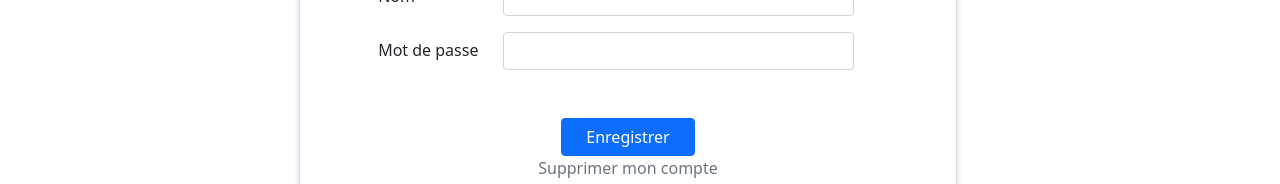
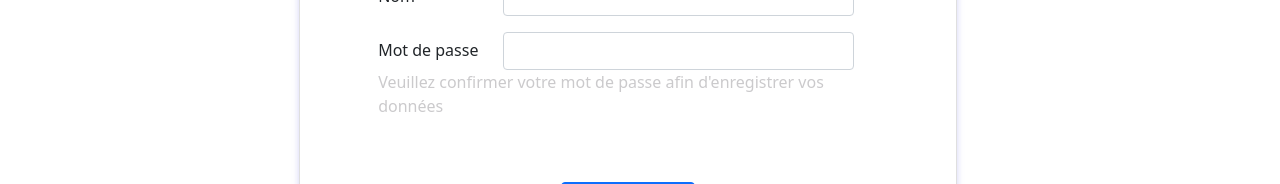
Before and after one commit to AngeliqueMarquis/AngeliqueMarquis_7_04032022-, a Vue app in the folder frontend/: page /profil in a window 1280 px wide. Shown: the part 439-623 px from the top of the page. Built offline with nearby package versions, Linux system fonts and the light colour scheme; no server answers; sample sign-in values are in the browser's storage.

Commit message:
Correction orthographe

```diff
--- a/frontend/src/views/Post.vue
+++ b/frontend/src/views/Post.vue
@@ -36,8 +36,8 @@
 
               <div class="fb-status-container fb-border fb-gray-bg">
                   <ul class="fb-comments">
-                      <li class="d-flex">
-                          <img class="rounded-circle align-baseline" :src="post.User.image" alt="photo de profil" width="50">
+                      <li class="d-flex" >
+
                           <div class="cmt-form">
                               <textarea v-model="comment" class="form-control" placeholder="Votre commentaire..." name=""></textarea>
                               <button class="btn btn-color" id="color" @click="createComment(post.id)">Commenter</button>
--- a/frontend/src/views/Profil.vue
+++ b/frontend/src/views/Profil.vue
@@ -42,6 +42,9 @@
                     </div>
                     <div class="col-sm-9 text-secondary">
                       <input type="text" class="form-control">
+                    </div>
+                    <div class="confirm_modification">
+                      <p>Veuillez confirmer votre mot de passe afin d'enregistrer vos données</p>
                     </div>
                   </div>
                     <div class="col-sm-3"></div>
@@ -203,5 +206,8 @@ body{
   background:#FDCCC5 ;
 }
 
+.confirm_modification {
+  color: #cbcacc;
+}
 
 </style>
```
